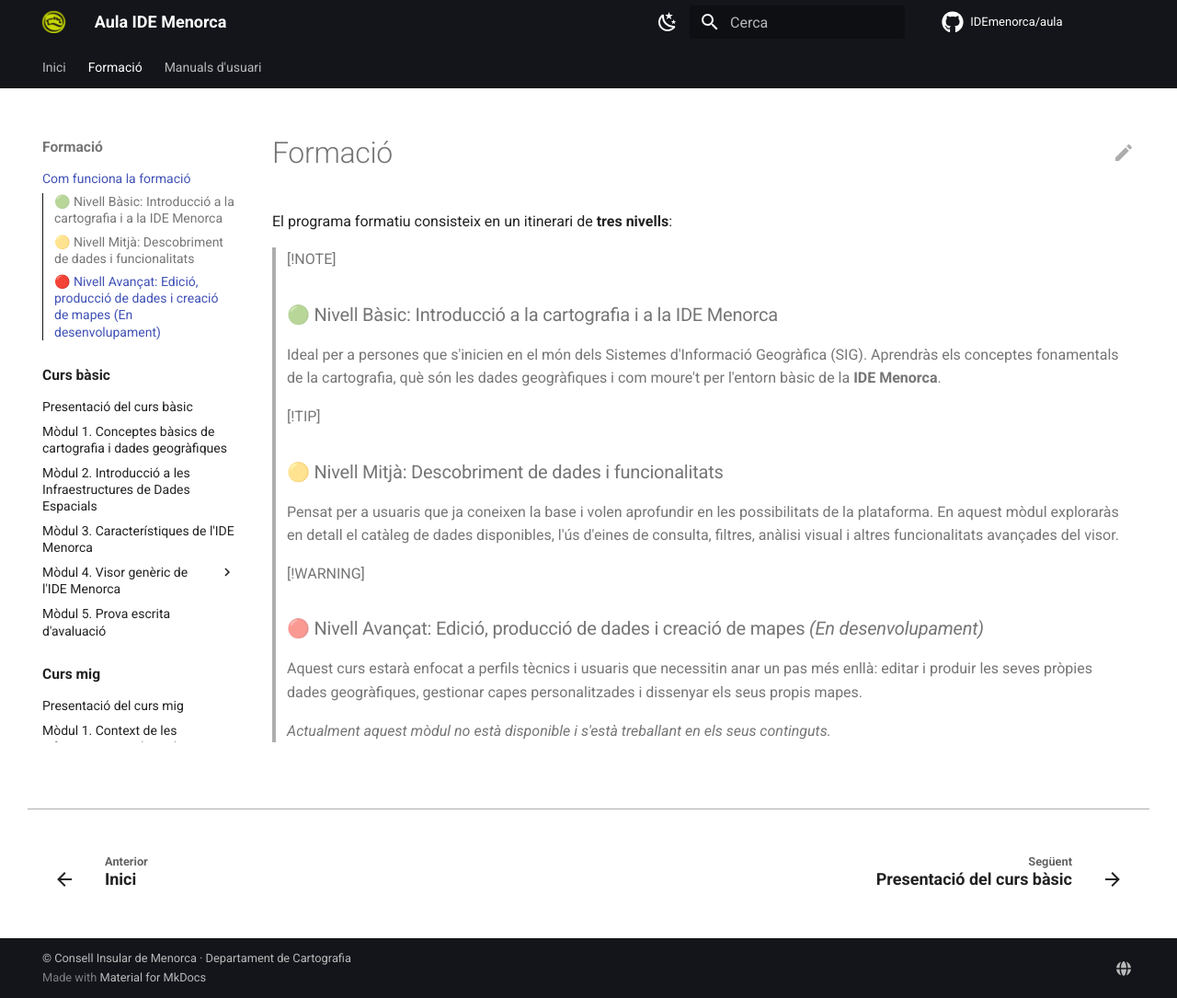
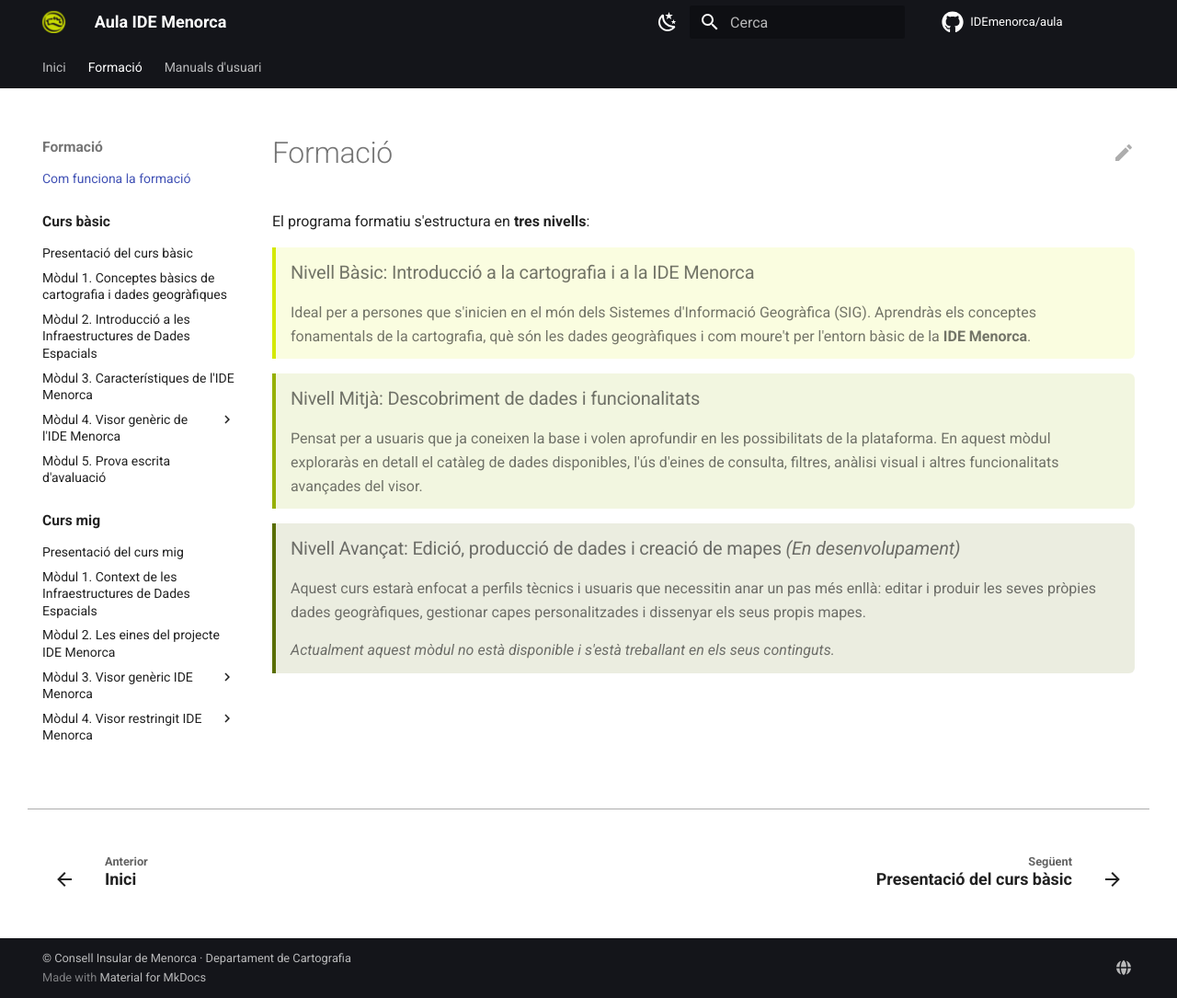
Before and after one commit to IDEmenorca/aula, an MkDocs documentation site: the page built from docs/formacio/index.md, in a window 1280 px wide and 1085 px high. Shown: the whole window at 92% size. Built offline with MkDocs 1.6.1 and Material for MkDocs 9.7.7, drawn with Linux system fonts in a browser that asks for light colours; comment, search, counter and statistics services are not loaded.

Commit message:
Update training program structure and descriptions

```diff
--- a/docs/formacio/index.md
+++ b/docs/formacio/index.md
@@ -1,17 +1,19 @@
 # Formació
 
-El programa formatiu consisteix en un itinerari de **tres nivells**:
+El programa formatiu s'estructura en **tres nivells**:
 
-> [!NOTE]
-> ### 🟢 Nivell Bàsic: Introducció a la cartografia i a la IDE Menorca
-> Ideal per a persones que s'inicien en el món dels Sistemes d'Informació Geogràfica (SIG). Aprendràs els conceptes fonamentals de la cartografia, què són les dades geogràfiques i com moure't per l'entorn bàsic de la **IDE Menorca**.
+<blockquote style="border-left: 4px solid #d4e902; background-color: rgba(212, 233, 2, 0.12); padding: 12px 16px; border-radius: 0 6px 6px 0; margin: 16px 0;">
+  <h3 style="margin-top: 0;">Nivell Bàsic: Introducció a la cartografia i a la IDE Menorca</h3>
+  <p style="margin-bottom: 0;">Ideal per a persones que s'inicien en el món dels Sistemes d'Informació Geogràfica (SIG). Aprendràs els conceptes fonamentals de la cartografia, què són les dades geogràfiques i com moure't per l'entorn bàsic de la <strong>IDE Menorca</strong>.</p>
+</blockquote>
 
-> [!TIP]
-> ### 🟡 Nivell Mitjà: Descobriment de dades i funcionalitats
-> Pensat per a usuaris que ja coneixen la base i volen aprofundir en les possibilitats de la plataforma. En aquest mòdul exploraràs en detall el catàleg de dades disponibles, l'ús d'eines de consulta, filtres, anàlisi visual i altres funcionalitats avançades del visor.
+<blockquote style="border-left: 4px solid #96b002; background-color: rgba(150, 176, 2, 0.12); padding: 12px 16px; border-radius: 0 6px 6px 0; margin: 16px 0;">
+  <h3 style="margin-top: 0;">Nivell Mitjà: Descobriment de dades i funcionalitats</h3>
+  <p style="margin-bottom: 0;">Pensat per a usuaris que ja coneixen la base i volen aprofundir en les possibilitats de la plataforma. En aquest mòdul exploraràs en detall el catàleg de dades disponibles, l'ús d'eines de consulta, filtres, anàlisi visual i altres funcionalitats avançades del visor.</p>
+</blockquote>
 
-> [!WARNING]
-> ### 🔴 Nivell Avançat: Edició, producció de dades i creació de mapes *(En desenvolupament)*
-> Aquest curs estarà enfocat a perfils tècnics i usuaris que necessitin anar un pas més enllà: editar i produir les seves pròpies dades geogràfiques, gestionar capes personalitzades i dissenyar els seus propis mapes.
->
-> *Actualment aquest mòdul no està disponible i s'està treballant en els seus continguts.*
+<blockquote style="border-left: 4px solid #596e01; background-color: rgba(89, 110, 1, 0.12); padding: 12px 16px; border-radius: 0 6px 6px 0; margin: 16px 0;">
+  <h3 style="margin-top: 0;">Nivell Avançat: Edició, producció de dades i creació de mapes <em>(En desenvolupament)</em></h3>
+  <p>Aquest curs estarà enfocat a perfils tècnics i usuaris que necessitin anar un pas més enllà: editar i produir les seves pròpies dades geogràfiques, gestionar capes personalitzades i dissenyar els seus propis mapes.</p>
+  <p style="margin-bottom: 0;"><em>Actualment aquest mòdul no està disponible i s'està treballant en els seus continguts.</em></p>
+</blockquote>
```
